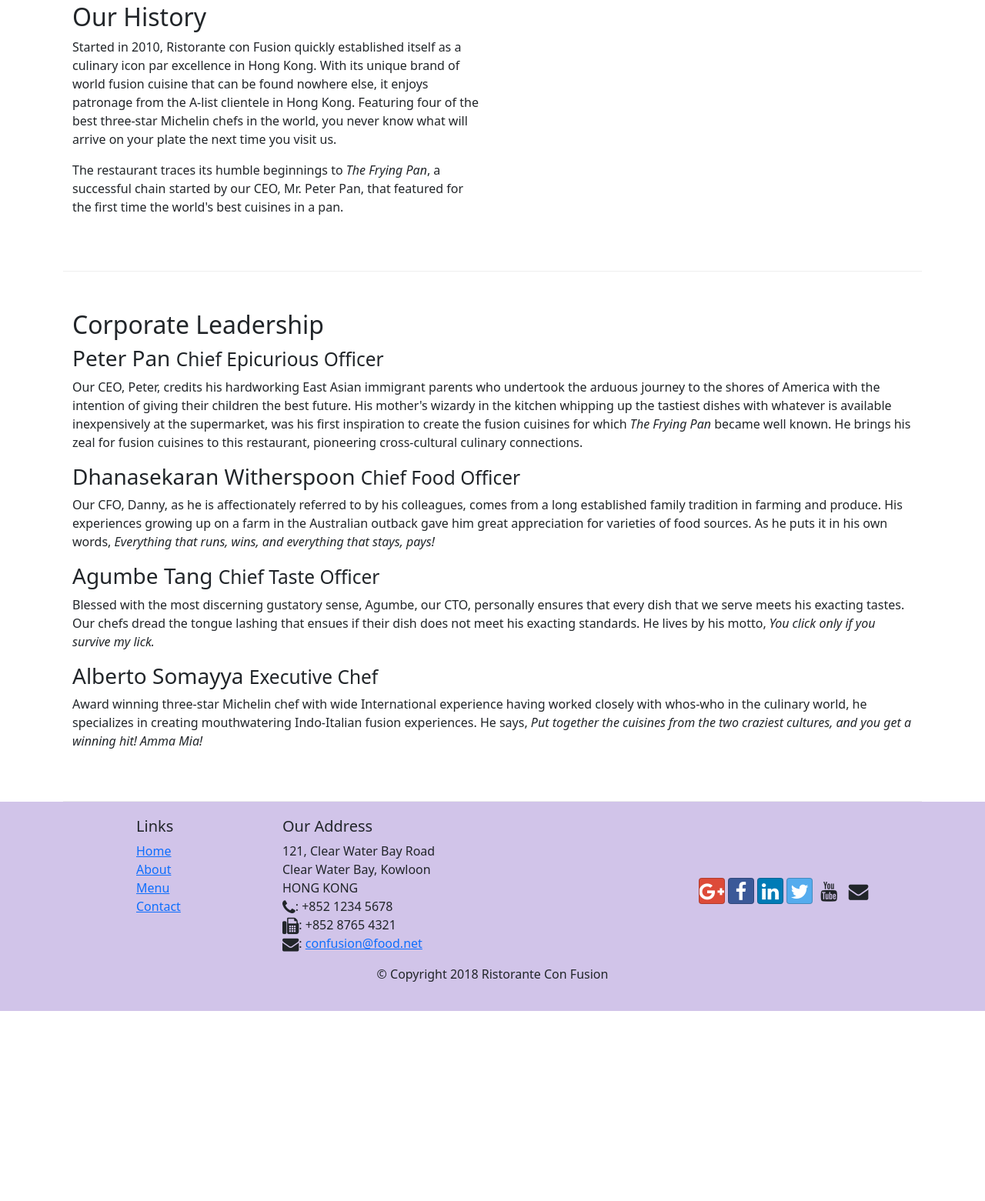
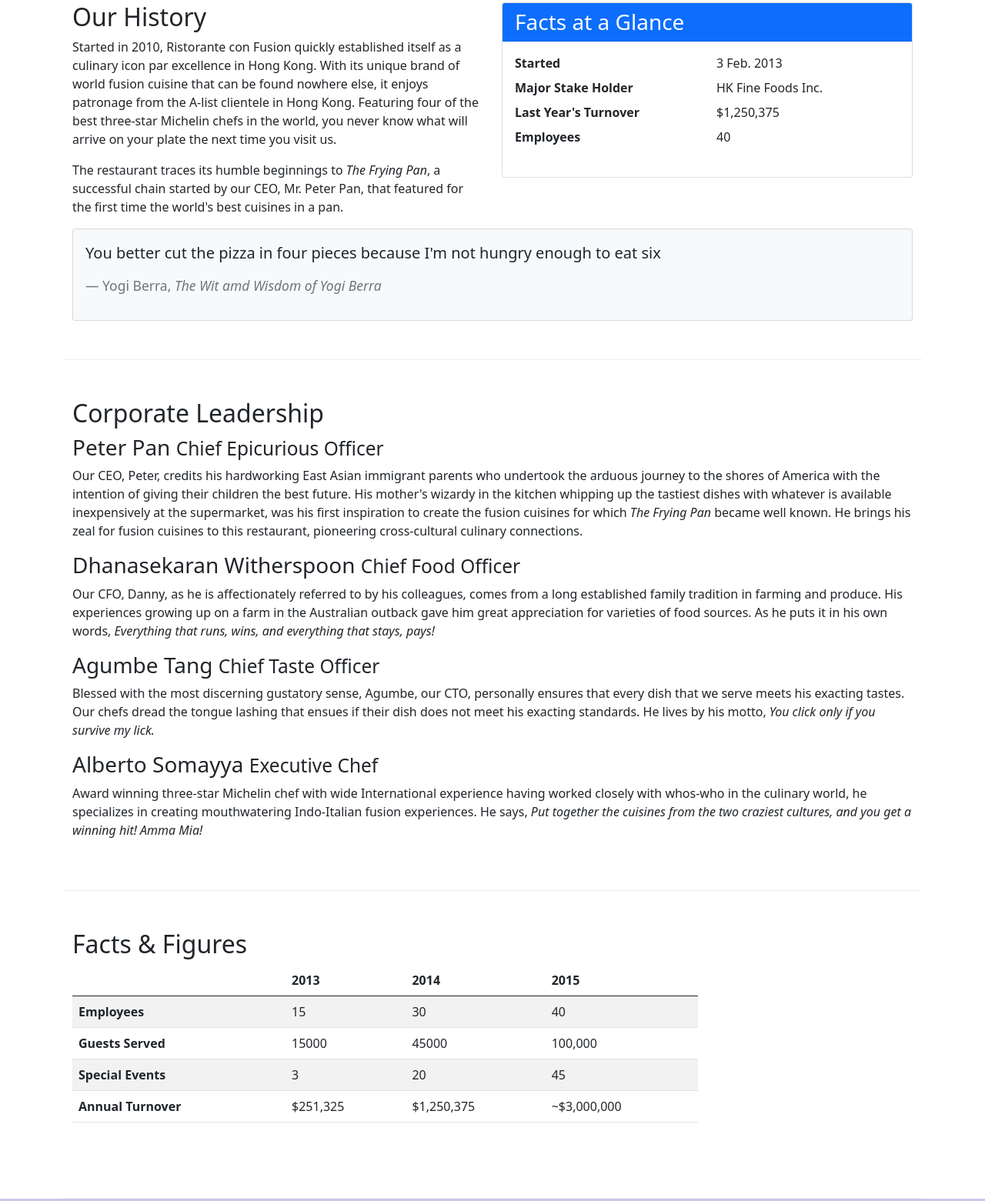
Before and after one commit to abhishekchadha40586/Web-Project, a website: page aboutus.html in a window 1280 px wide. Shown: the part 438-1999 px from the top of the page at 77% size. Before the commit the page ends 1752 px from the top, so only its background shows below. Drawn offline with nearby package versions, Linux system fonts and the light colour scheme.

Commit message:
Tables and Cards

```diff
--- a/aboutus.html
+++ b/aboutus.html
@@ -75,6 +75,35 @@
                 <p>The restaurant traces its humble beginnings to <em>The Frying Pan</em>, a successful chain started by our CEO, Mr. Peter Pan, that featured for the first time the world's best cuisines in a pan.</p>
 
             </div>
+            <div class="col-sm">
+                <div class="card">
+                    <h3 class="card-header bg-primary text-white">Facts at a Glance</h3>
+                    <div class="card-body">
+                        <dl class="row">
+                            <dt class="col-6">Started</dt>
+                            <dd class="col-6">3 Feb. 2013</dd>
+                            <dt class="col-6">Major Stake Holder</dt>
+                            <dd class="col-6">HK Fine Foods Inc.</dd>
+                            <dt class="col-6">Last Year's Turnover</dt>
+                            <dd class="col-6">$1,250,375</dd>
+                            <dt class="col-6">Employees</dt>
+                            <dd class="col-6">40</dd>
+                        </dl>
+                    </div>
+                </div>
+            </div>
+
+            <div class="col-12">
+                <div class="card card-body bg-light">
+                    <blockquote class="blockquote">
+                        <p class="mb-0">You better cut the pizza in four pieces because I'm not hungry enough to eat six</p>
+                        <br>
+                        <footer class="blockquote-footer">Yogi Berra,
+                            <cite title="Source Title">The Wit amd Wisdom of Yogi Berra</cite>
+                        </footer>
+                    </blockquote>
+                </div>
+            </div>
         </div>
         <div class="row row-content">
             <div class="col-sm-12">
@@ -89,7 +118,52 @@
                 <p class="d-none d-sm-block">Award winning three-star Michelin chef with wide International experience having worked closely with whos-who in the culinary world, he specializes in creating mouthwatering Indo-Italian fusion experiences. He says, <em>Put together the cuisines from the two craziest cultures, and you get a winning hit! Amma Mia!</em></p>
             </div>
        </div>
+       <div class="row row-content">
+           <div class="col-12 col-sm-9">
+               <h2>Facts & Figures</h2>
+               <div class="table-responsive">
+                   <table class="table table-striped">
+                       <thead class="thead-dark">
+                           <tr>
+                               <th>&nbsp</th>
+                               <th>2013</th>
+                               <th>2014</th>
+                               <th>2015</th>
+                           </tr>
+                       </thead>
+                       <tbody>
+                            <tr>
+                                <th>Employees</th>
+                                <td>15</td>
+                                <td>30</td>
+                                <td>40</td>
+                            </tr>
+                            <tr>
+                                <th>Guests Served</th>
+                                <td>15000</td>
+                                <td>45000</td>
+                                <td>100,000</td>
+                            </tr>
+                            <tr>
+                                <th>Special Events</th>
+                                <td>3</td>
+                                <td>20</td>
+                                <td>45</td>
+                            </tr>
+                            <tr>
+                                <th>Annual Turnover</th>
+                                <td>$251,325</td>
+                                <td>$1,250,375</td>
+                                <td>~$3,000,000</td>
+                            </tr>
+                        </tbody>
+                   </table>
+               </div>
+           </div>
+           <div class="col-12 col-sm-3">
 
+           </div>
+       </div>
     </div>
 
     <footer class="footer">
```
